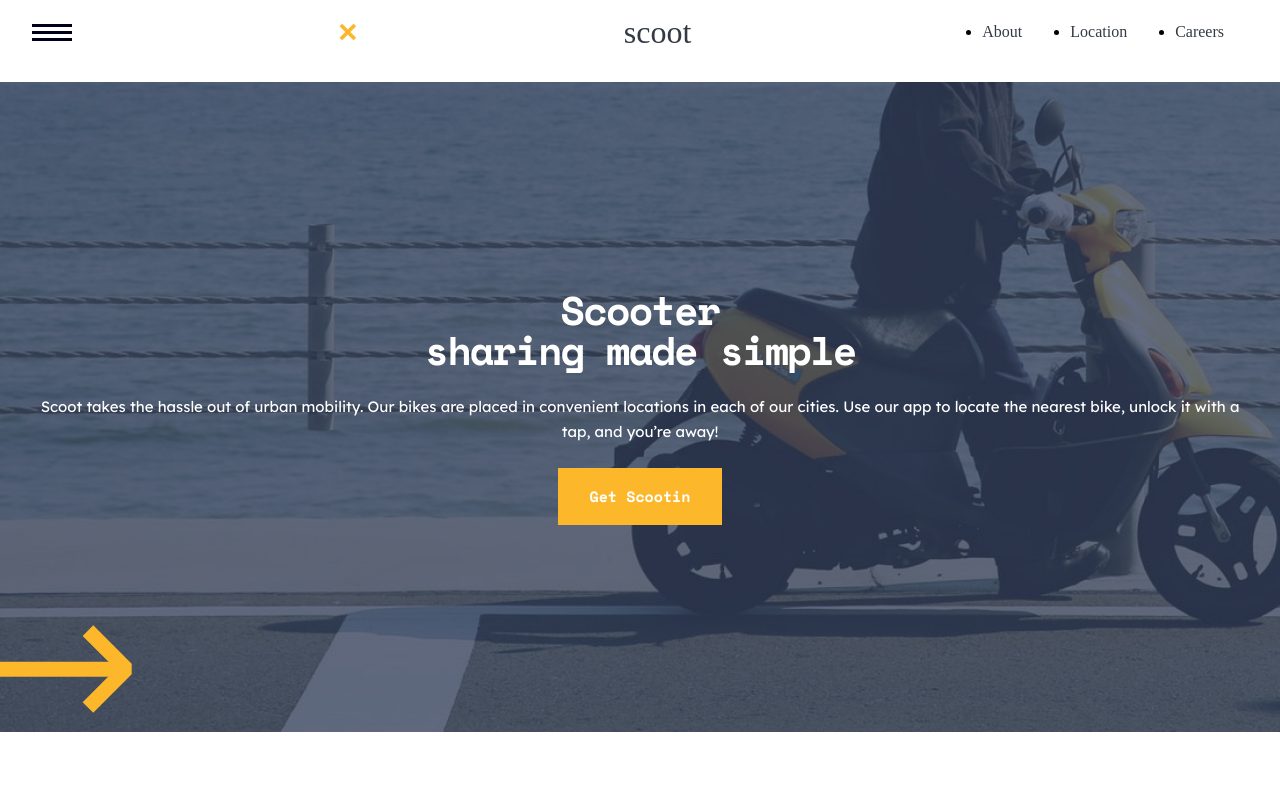
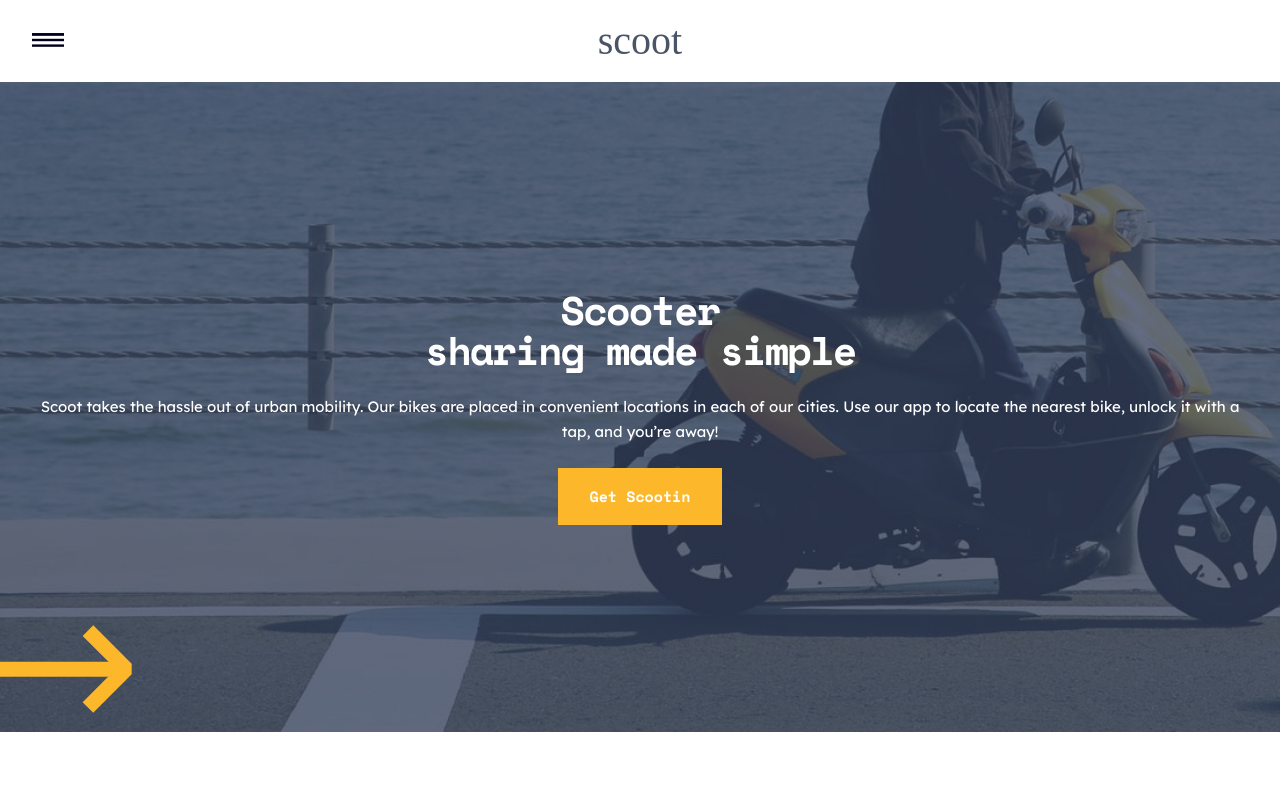
Before and after one commit to Hugo0O3/Scoop-project, a plain HTML site: page index.html in a window 1280 px wide. Shown: the top 800 px of the page. Drawn offline with nearby package versions, Linux system fonts and the light colour scheme.

Commit message:
Il est 17h23

```diff
--- a/css/style.css
+++ b/css/style.css
@@ -15,6 +15,7 @@
     --lightGrey: #E5ECF4;
     --snow: #F2F5F9;
     --lightYellow: #FFF4DF;
+    --darkMediumNavy: #333A44;
 }
 
 /* Header */
@@ -28,38 +29,25 @@
     width: 100%;
     position: fixed;
     z-index: 10;
-    height: 4rem;
+    height: 5rem;
+}
+
+.navBar img {
+    height: 2rem;
+    width: 2rem;
 }
 
 .navBar a {
-    color: #333A44;
+    color: var(--lightGrey);
     text-decoration: none;
-}
-
-.navBar .logo {
-    font-size: 2rem;
-    font-weight: 500;
-}
-
-.navBar .nav-links ul {
-    display: flex;
-}
-
-.navBar .nav-links ul li {
-    margin: 0 1.5rem;
-}
-
-@media (max-width: 769px) {}
-
-@media screen and (max-width: 376px) {
-
-    .navBar {
-        padding: 0;
 }
 
 .navBar .logo {
     text-align: center;
     margin: 0 auto;
+    color: var(--darkNavy);
+    font-size: 2.5rem;
+    font-weight: 500;
 }
 
 .navBar .menu-hamburger {
@@ -86,31 +74,34 @@
     left: 0;
     position: absolute;
     background-color: #333A44;
-        backdrop-filter: blur(1rem);
-        width: 70%;
+    width: 72%;
     height: calc(100vh - 5rem);
     display: flex;
-        align-items: center;
-        justify-content: left;
+    align-items: flex-start;
+    justify-content: space-between;
+    flex-direction: column;
     margin-left: -100%;
     transition: all 0.5s ease;
     z-index: 5;
-    }
-
-    .nav-links ul {
-        display: flex;
-        flex-direction: column;
-        align-items: start;
+    padding: 2rem;
 }
 
 .nav-links ul li {
-        margin: 0 1.5rem;
-        font-size: 1rem;
+    font-size: 1.5rem;
+    margin: 1.5rem 0;
+    font-family: 'Space Mono';
+    font-weight: 700;
+    line-height: 2.2rem;
+    list-style-type: none;
+}
+
+.nav-links .intro-getButton {
+    margin: 0 auto;
+    padding: 1rem 3rem;
 }
 
 .mobile-menu {
     margin-left: 0;
-    }
 }
 
 /* Intro home */
```
Lines whose indentation alone changed are shown as unchanged.
